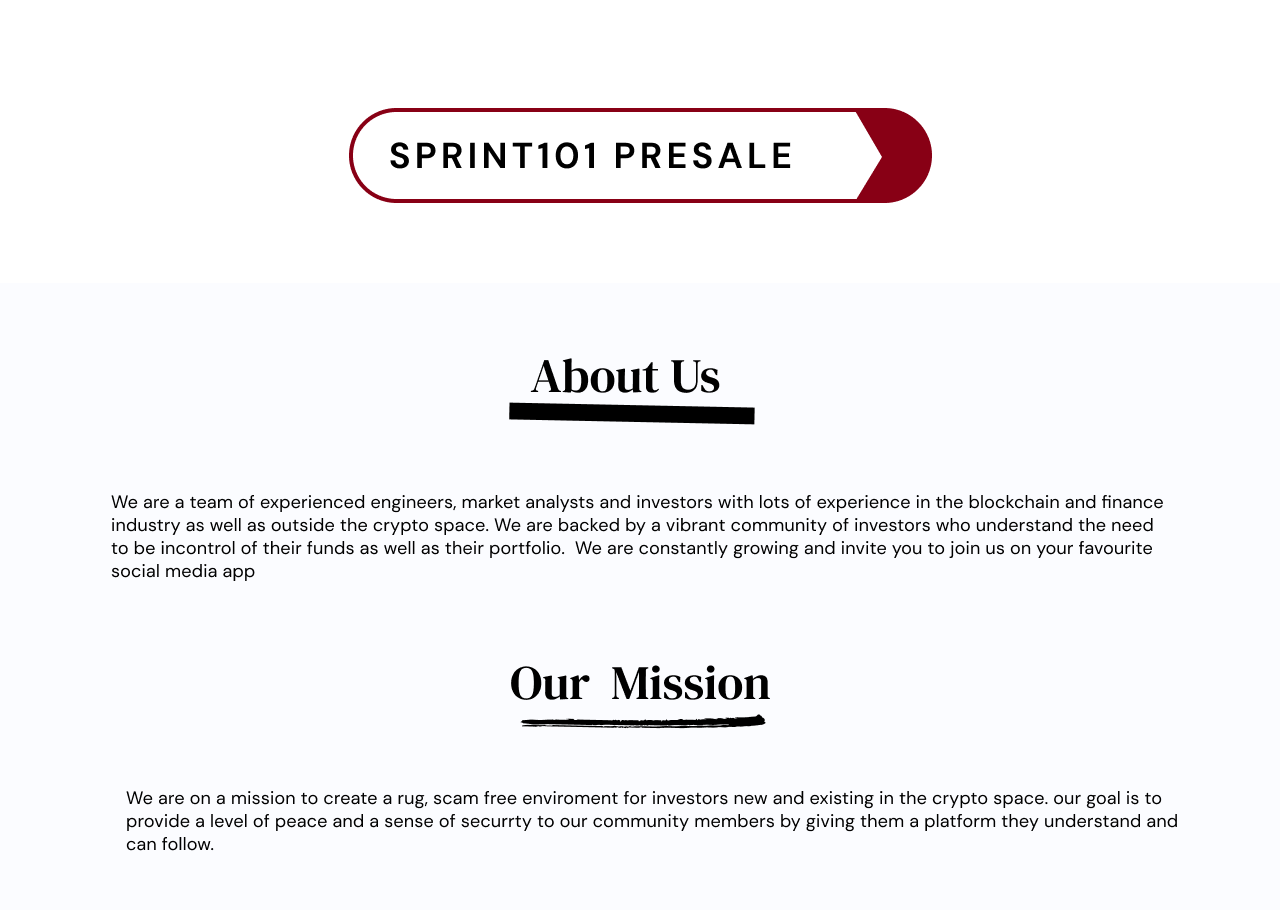
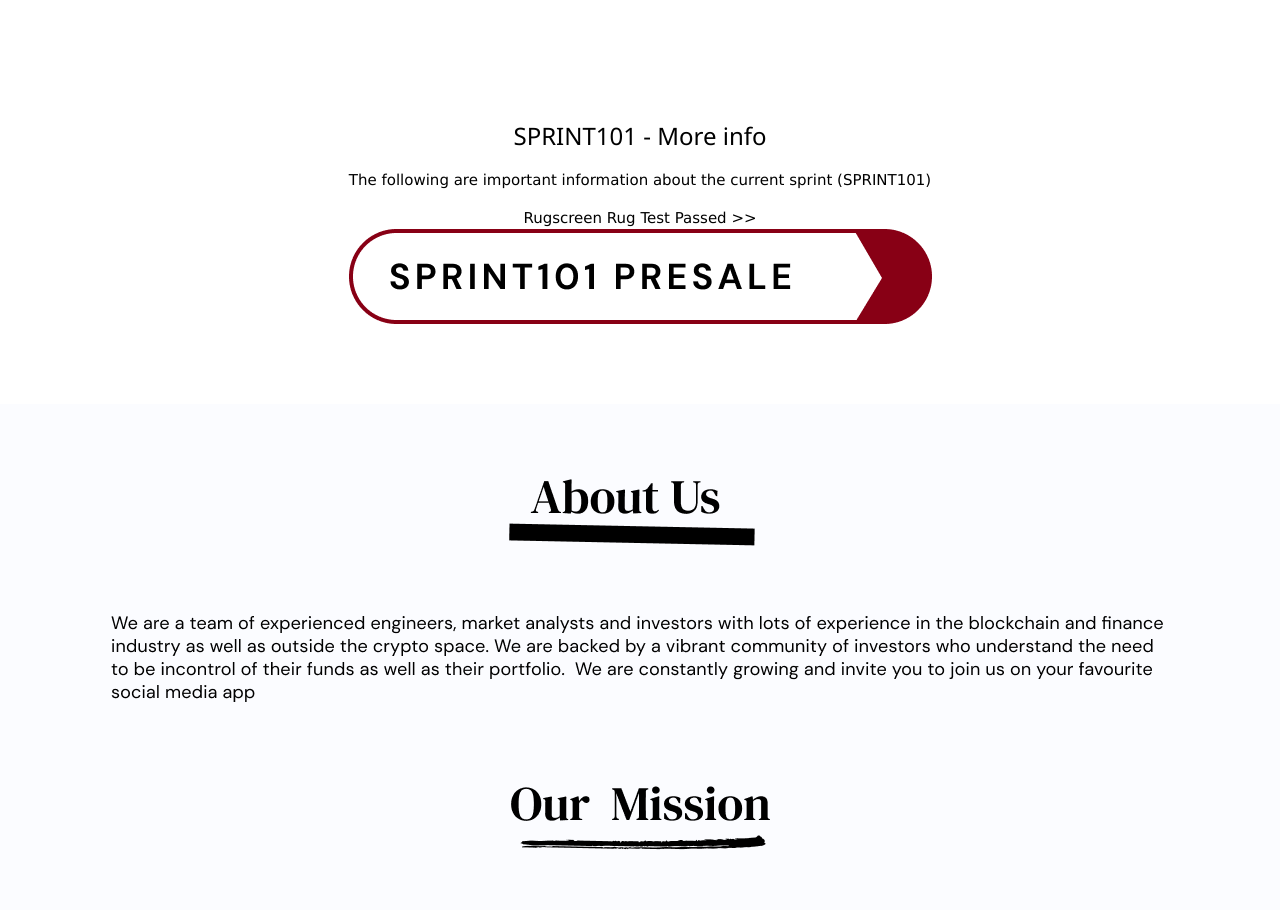
Before and after one commit to LegitOrg/sprintWeb, a plain HTML site: page index.html in a window 1280 px wide. Shown: the part 4528-5438 px from the top of the page. Drawn offline with Linux system fonts and the light colour scheme.

Commit message:
Update index.html

```diff
--- a/index.html
+++ b/index.html
@@ -61,7 +61,7 @@
                 <img class="w3-image"src="components/sprint101.png">
               </div>
               <div class="sprint101-btns">
-                <a href="#" class="display-inline w3-margin-right">
+                <a href="#AboutSprint101" class="display-inline w3-margin-right">
                   <img class="w3-image"src="components/learn%20more.png">
                 </a>
                 <a href="#" class="display-inline w3-margin-left w3-padding">
@@ -114,6 +114,11 @@
         </div>
 
         <div class="w3-centered w3-center w3-padding-top-64">
+          <div id="AboutSprint101">
+            <h3>SPRINT101 - More info</h3>
+            <p>The following are important information about the current sprint (SPRINT101)</p>
+           <a href="https://www.rugscreen.com/scan/certificate?tokenid=173708ec1e" class="w3-margin w3-padding w3-col">Rugscreen Rug Test Passed >></a>
+          </div>
           <a href="#" class="w3-margin w3-padding w3-col">
             <img class="w3-image"src="components/presale_btn_red.png">
           </a>
```
